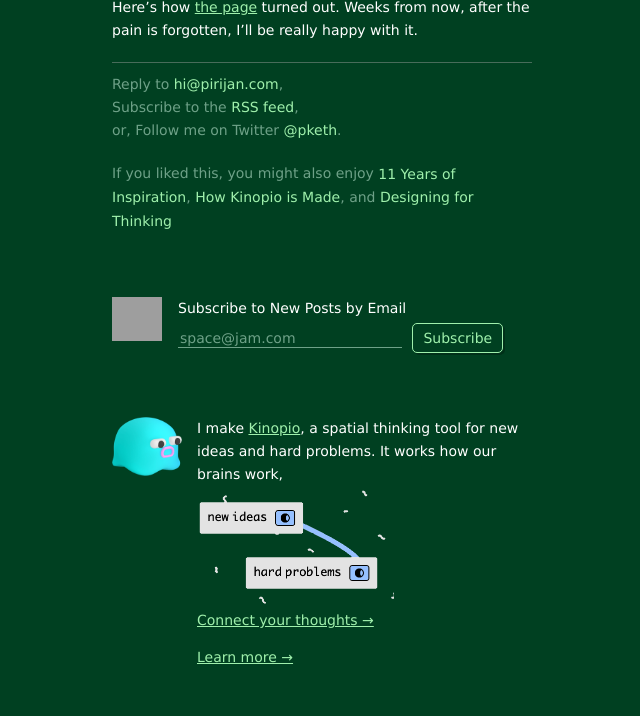
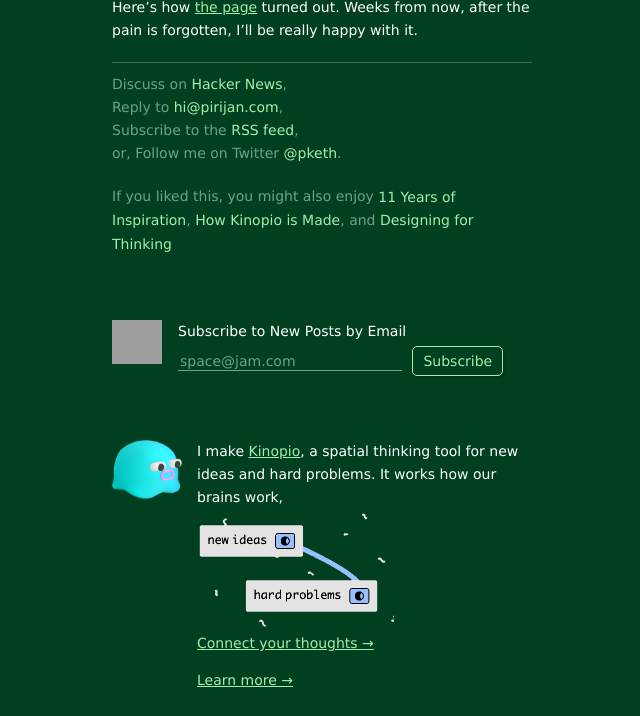
Before and after one commit to pketh/pketh.github.io, a Jekyll site: the page built from _posts/2021-06-10-kinopio-marketing-page.md, in a window 1280 px wide and 900 px high, scrolled down 4083 px, cut to the strip 184-900 px from the top of the window. Shown: the whole strip, without its empty margins (458-1098 px from the left). Built offline with Jekyll 4.4.1, drawn with Linux system fonts in a browser that asks for light colours; some of the changed lines change nothing that is shown; grey boxes are pictures that could not be loaded.

Commit message:
add hn info

```diff
--- a/_posts/2021-06-10-kinopio-marketing-page.md
+++ b/_posts/2021-06-10-kinopio-marketing-page.md
@@ -3,6 +3,7 @@
 title:  "Making a Marketing Page"
 image: "/images/2021/island.jpeg"
 tags: kinopio design
+hackernews: "https://news.ycombinator.com/item?id=28158320"
 ---
 
 In theory, every marketing website has the same basic job “Here’s _what_ this thing is, here’s _how_ it can help you.”
```
